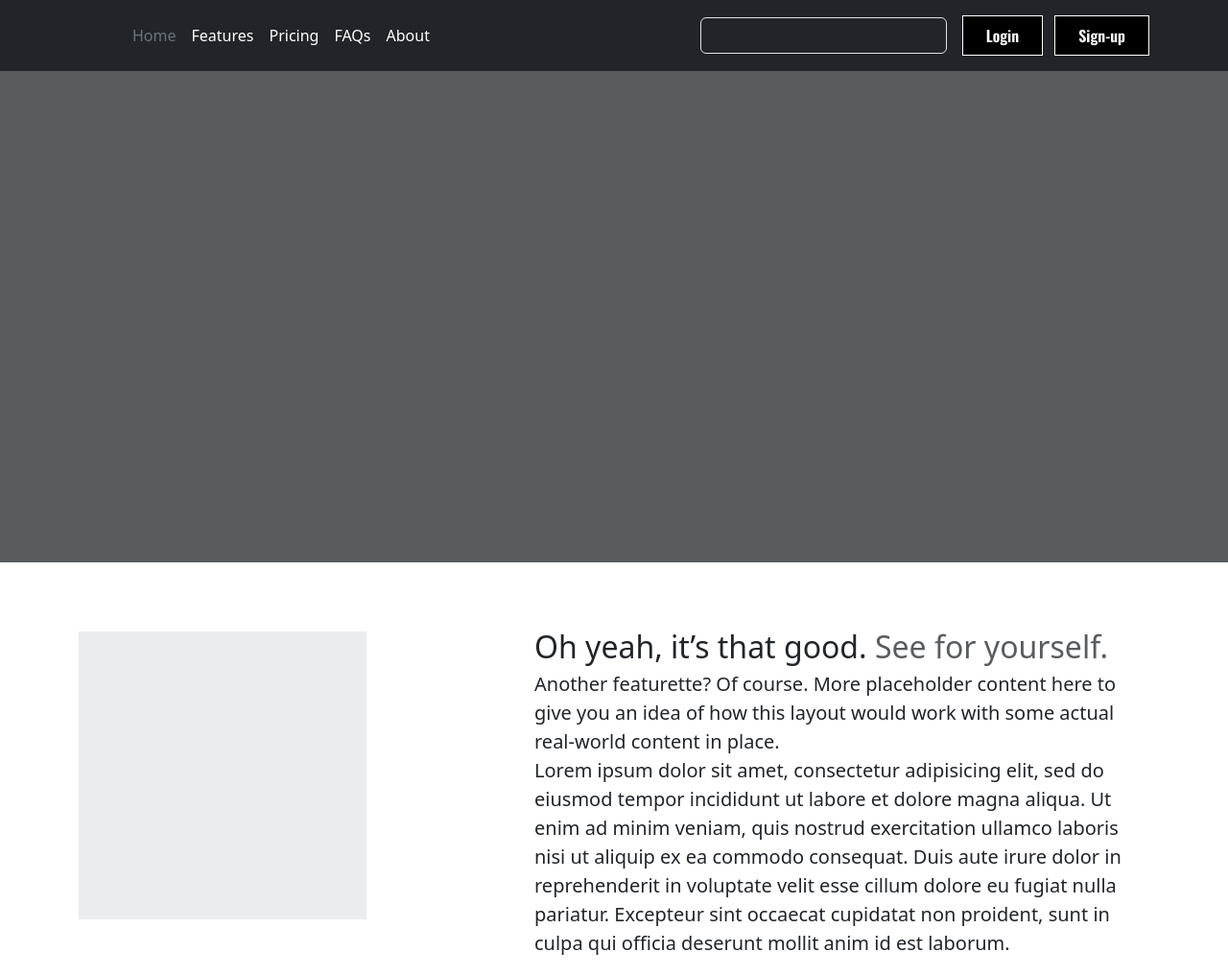
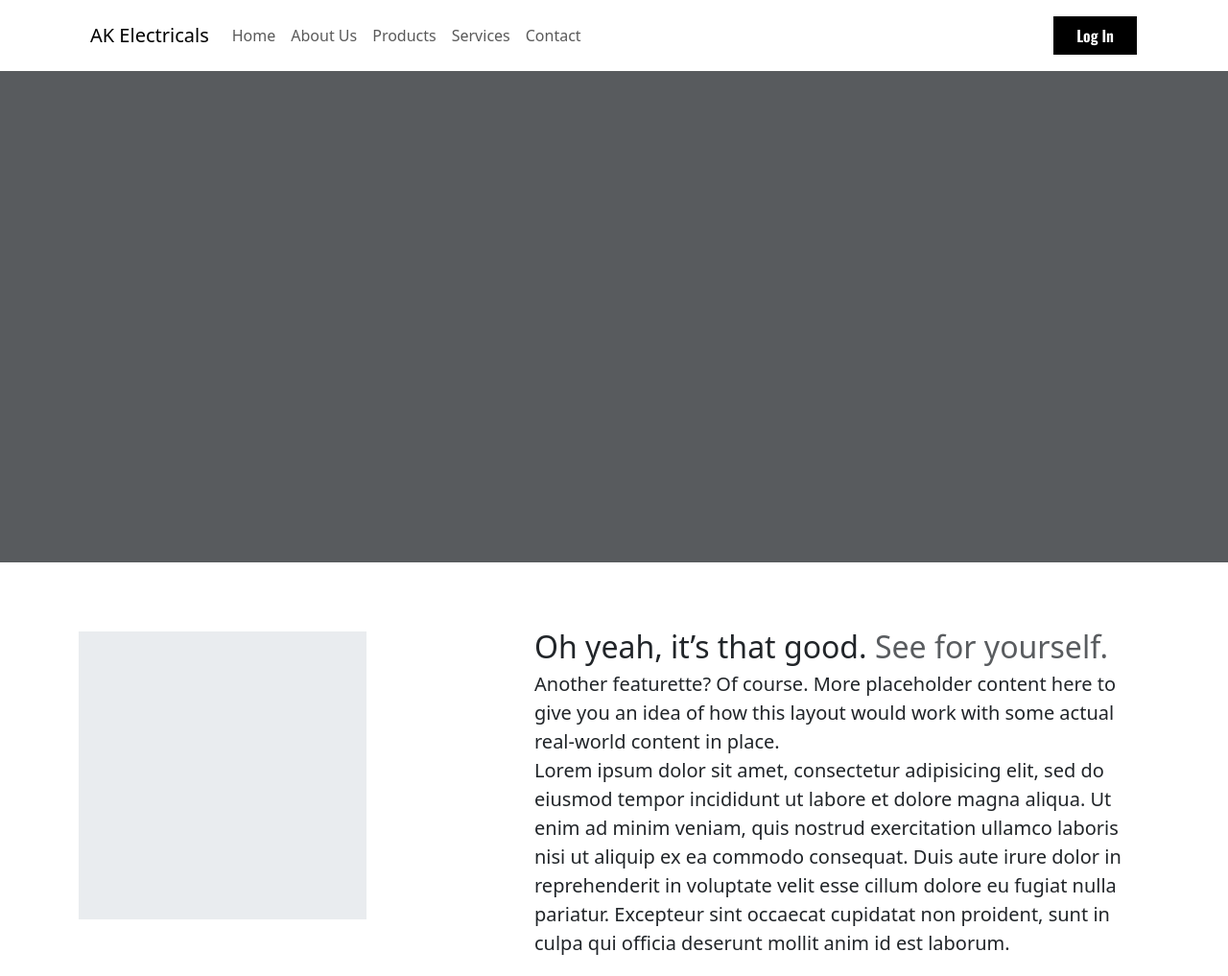
Before and after one commit to SDebnath001/A-K-ELECTRICALS, a plain HTML site: page service.html in a window 1280 px wide. Shown: the top 1017 px of the page at 96% size. Drawn offline with nearby package versions, Linux system fonts and the light colour scheme.

Commit message:
nav changed on service

```diff
--- a/service.html
+++ b/service.html
@@ -10,27 +10,36 @@
 
 </head>
 <body>
-	<header class="p-3 text-bg-dark">
+	<header class="py-2">
 		<div class="container">
-			<div class="d-flex flex-wrap align-items-center justify-content-center justify-content-lg-start">
-				<a href="/" class="d-flex align-items-center mb-2 mb-lg-0 text-white text-decoration-none">
-					<svg class="bi me-2" width="40" height="32" role="img" aria-label="Bootstrap"><use xlink:href="#bootstrap"></use></svg>
-				</a>
-				<ul class="nav col-12 col-lg-auto me-lg-auto mb-2 justify-content-center mb-md-0">
-					<li><a href="#" class="nav-link px-2 text-secondary">Home</a></li>
-					<li><a href="#" class="nav-link px-2 text-white">Features</a></li>
-					<li><a href="#" class="nav-link px-2 text-white">Pricing</a></li>
-					<li><a href="#" class="nav-link px-2 text-white">FAQs</a></li>
-					<li><a href="#" class="nav-link px-2 text-white">About</a></li>
-				</ul>
-				<form class="col-12 col-lg-auto mb-3 mb-lg-0 me-lg-3" role="search">
-					<input type="search" class="form-control form-control-dark text-bg-dark" placeholder="Search..." aria-label="Search">
-				</form>
-				<div class="text-end">
-					<button type="button" class="btn btn-outline-light me-2">Login</button>
-					<button type="button" class="btn btn-warning">Sign-up</button>
+			<nav class="navbar navbar-expand-lg">
+				<div class="container-fluid">
+					<a class="navbar-brand" href="#">AK Electricals</a>
+					<button class="navbar-toggler" type="button" data-bs-toggle="collapse" data-bs-target="#navbarSupportedContent" aria-controls="navbarSupportedContent" aria-expanded="false" aria-label="Toggle navigation">
+						<span class="navbar-toggler-icon"></span>
+					</button>
+					<div class="collapse navbar-collapse" id="navbarSupportedContent">
+						<ul class="navbar-nav me-auto mb-2 mb-lg-0">
+							<li class="nav-item">
+							<a class="nav-link" aria-current="page" href="#">Home</a>
+							</li>
+							<li class="nav-item">
+							<a class="nav-link" aria-current="page" href="#">About Us</a>
+							</li>
+							<li class="nav-item">
+							<a class="nav-link" aria-current="page" href="#">Products</a>
+							</li>
+							<li class="nav-item">
+							<a class="nav-link" aria-current="page" href="./service.html">Services</a>
+							</li>
+							<li class="nav-item">
+							<a class="nav-link" aria-current="page" href="#">Contact</a>
+							</li>
+						</ul>
+						<button class="btn">Log In</button>
+					</div>
 				</div>
-			</div>
+			</nav>
 		</div>
 	</header>
 
```
